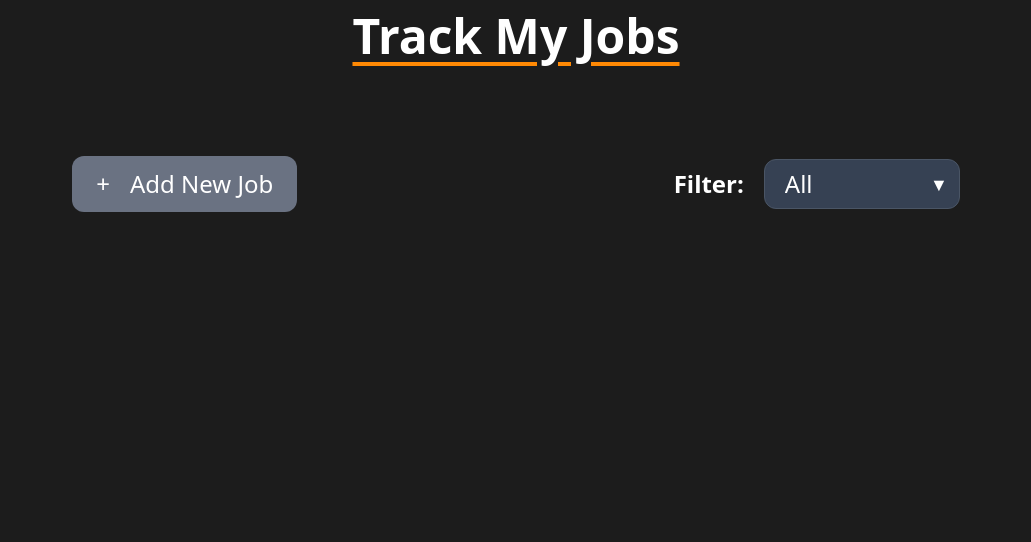
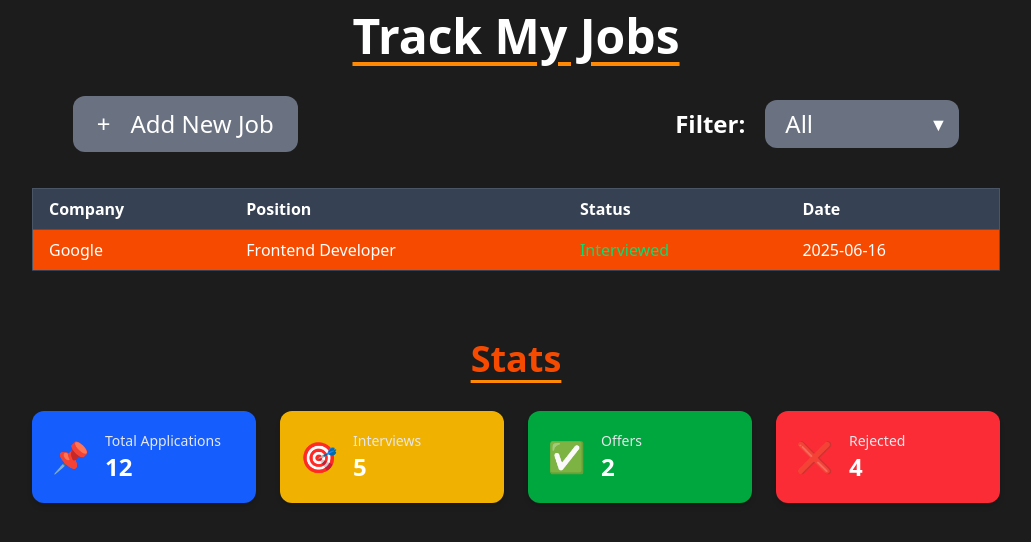
Before and after one commit to Basanta-khatri-0311/CareerTrackr, a React (Vite) app: page / in a window 1280 px wide. Shown: the top 542 px of the page, without its empty margins (124-1155 px from the left). Built offline with nearby package versions, Linux system fonts and the light colour scheme.

Commit message:
STYLED AND STRUCTURED WELL THE COMPONENTS

```diff
--- a/src/App.jsx
+++ b/src/App.jsx
@@ -1,5 +1,8 @@
 import React, { useState } from "react";
 import JobForm from "./components/JobForm";
+import JobList from "./components/JobList";
+import FilterBar from "./components/FilterBar";
+import Stats from "./components/Stats";
 
 function App() {
   const [addJob, setAddJob] = useState(false);
@@ -13,9 +16,9 @@ function App() {
       <div
         className={`${
           addJob ? "hidden" : "flex"
-        } w-full min-h-screen text-white p-3 flex flex-col gap-24`}
+        } w-full min-h-screen text-white p-3 flex flex-col gap-9`}
       >
-        <h1 className="text-4xl sm:text-5xl font-bold text-center underline underline-offset-8 decoration-orange-400">
+        <h1 className="text-4xl sm:text-5xl font-bold  text-center underline underline-offset-8 decoration-orange-400">
           Track My Jobs
         </h1>
         <div className="flex flex-col sm:flex-row justify-center sm:justify-around items-center text-base  gap-6 sm:gap-10 w-full px-4">
@@ -25,32 +28,11 @@ function App() {
           >
             <span>+</span> Add New Job
           </button>
-          <div className="flex flex-col sm:flex-row gap-3 sm:gap-5 items-center w-full sm:w-auto">
-            <label
-              htmlFor="filter"
-              className="text-base sm:text-xl md:text-2xl font-semibold text-white"
-            >
-              Filter:
-            </label>
-
-            <div className="relative w-full sm:w-auto">
-              <select
-                id="filter"
-                className="appearance-none bg-gray-700 text-white text-base sm:text-xl md:text-2xl px-5 py-2 pr-10 rounded-xl border border-gray-600 outline-none w-full cursor-pointer"
-              >
-                <option value="all">All</option>
-                <option value="interviewed">Interviewed</option>
-                <option value="offer">Offer</option>
-                <option value="rejected">Rejected</option>
-              </select>
-              <div className="pointer-events-none absolute inset-y-0 right-3 flex items-center text-white text-lg">
-                ▼
-              </div>
-            </div>
-          </div>
+          <FilterBar />
         </div>
+        <JobList />
+        <Stats />
       </div>
-
       <JobForm setAddJob={setAddJob} addJob={addJob} />
     </>
   );
--- a/src/components/FilterBar.jsx
+++ b/src/components/FilterBar.jsx
@@ -0,0 +1,31 @@
+import React from "react";
+
+function FilterBar() {
+  return (
+    <div className="flex flex-col sm:flex-row gap-3 sm:gap-5 items-center w-full sm:w-auto">
+      <label
+        htmlFor="filter"
+        className="text-base sm:text-xl md:text-2xl font-semibold text-white"
+      >
+        Filter:
+      </label>
+
+      <div className="relative w-full sm:w-auto">
+        <select
+          id="filter"
+          className="appearance-none bg-gray-500 text-white text-base sm:text-xl md:text-2xl px-5 py-2 pr-10 rounded-xl border-none outline-none w-full cursor-pointer"
+        >
+          <option value="all">All</option>
+          <option value="interviewed">Interviewed</option>
+          <option value="offer">Offer</option>
+          <option value="rejected">Rejected</option>
+        </select>
+        <div className="pointer-events-none absolute inset-y-0 right-3 flex items-center text-white text-lg">
+          ▼
+        </div>
+      </div>
+    </div>
+  );
+}
+
+export default FilterBar;
--- a/src/components/JobForm.jsx
+++ b/src/components/JobForm.jsx
@@ -9,7 +9,7 @@ const JobForm = ({ setAddJob, addJob }) => {
     e.preventDefault();
     if (!name || !position || !status) {
       alert("Please fill all the fields");
-      return
+      return;
     }
     setAddJob(false);
     setName("");
--- a/src/components/JobList.jsx
+++ b/src/components/JobList.jsx
@@ -0,0 +1,30 @@
+import React from "react";
+
+export default function JobList() {
+  return (
+    <div className="overflow-x-auto w-full md:px-36">
+      <table className="min-w-full table-auto border border-gray-600 text-white">
+        <thead className="bg-gray-700 text-left">
+          <tr>
+            <th className="px-4 py-2 border-b border-gray-600">Company</th>
+            <th className="px-4 py-2 border-b border-gray-600">Position</th>
+            <th className="px-4 py-2 border-b border-gray-600">Status</th>
+            <th className="px-4 py-2 border-b border-gray-600">Date</th>
+          </tr>
+        </thead>
+        <tbody>
+          <tr className="bg-orange-600">
+            <td className="px-4 py-2 border-b border-gray-700">Google</td>
+            <td className="px-4 py-2 border-b border-gray-700">
+              Frontend Developer
+            </td>
+            <td className="px-4 py-2 border-b border-gray-700 text-green-400">
+              Interviewed
+            </td>
+            <td className="px-4 py-2 border-b border-gray-700">2025-06-16</td>
+          </tr>
+        </tbody>
+      </table>
+    </div>
+  );
+}
--- a/src/components/Stats.jsx
+++ b/src/components/Stats.jsx
@@ -0,0 +1,61 @@
+import React from "react";
+
+function Stats() {
+  const stats = [
+    {
+      label: "Total Applications",
+      value: 12,
+      icon: "📌",
+      color: "bg-blue-600",
+    },
+    {
+      label: "Interviews",
+      value: 5,
+      icon: "🎯",
+      color: "bg-yellow-500",
+    },
+    {
+      label: "Offers",
+      value: 2,
+      icon: "✅",
+      color: "bg-green-600",
+    },
+    {
+      label: "Rejected",
+      value: 4,
+      icon: "❌",
+      color: "bg-red-500",
+    },
+  ];
+
+  return (
+    <div className="px-4 sm:px-8 md:px-16 lg:px-36 py-8 flex flex-col gap-8">
+      <h1 className="text-center text-3xl sm:text-4xl font-bold text-orange-600 underline underline-offset-8 decoration-orange-400">
+        Stats
+      </h1>
+
+      <div className="grid grid-cols-1 sm:grid-cols-2 lg:grid-cols-4 gap-6">
+        {stats.map((stat, index) => (
+          <div
+            key={index}
+            className={`flex items-center gap-4 p-5 rounded-xl shadow-md text-white ${stat.color}`}
+          >
+            <span
+              className="text-3xl"
+              role="img"
+              aria-label={stat.label.toLowerCase()}
+            >
+              {stat.icon}
+            </span>
+            <div>
+              <p className="text-sm text-gray-200">{stat.label}</p>
+              <h4 className="text-2xl font-bold">{stat.value}</h4>
+            </div>
+          </div>
+        ))}
+      </div>
+    </div>
+  );
+}
+
+export default Stats;
```
Also changed, not shown: src/components/JobCard.jsx (deleted).
